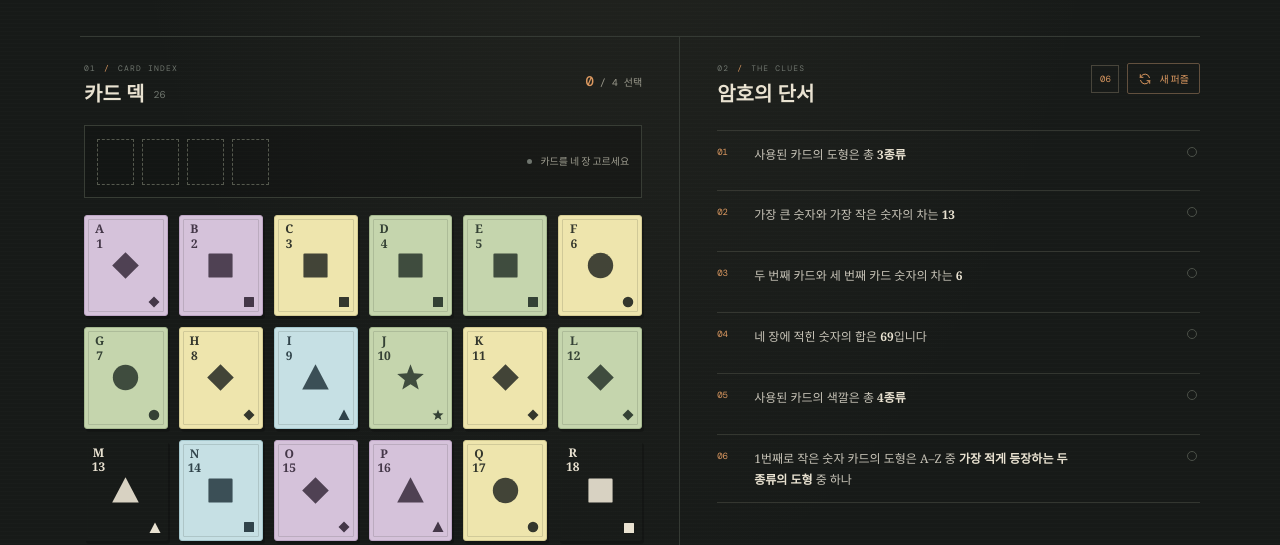
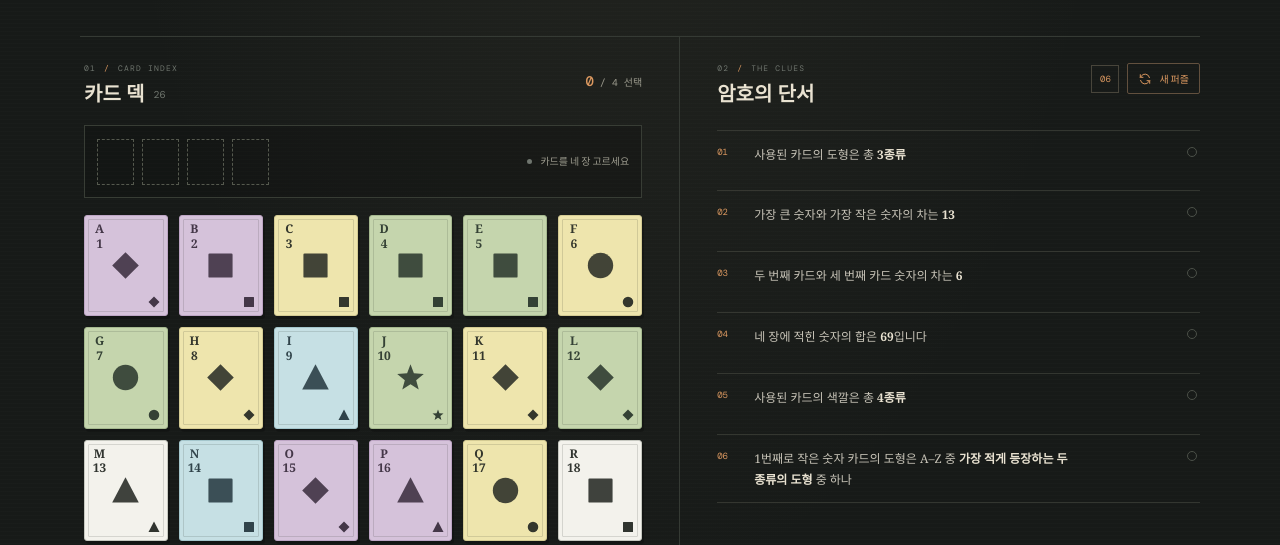
Before and after one commit to codeminnam/four-card-code-puzzle, a plain HTML site: page index.html in a window 1280 px wide. Shown: the part 255-800 px from the top of the page. Drawn offline with nearby package versions, Linux system fonts and the light colour scheme; a web font is replaced by a local one.

Commit message:
Style white cards

```diff
--- a/styles.css
+++ b/styles.css
@@ -94,7 +94,7 @@ h1 em { color: var(--copper); font-style: normal; white-space: nowrap; }
 .playing-card[data-color="green"] { --card-paper: #c5d5ad; --card-edge: #a5b88f; --card-ink: #344135; }
 .playing-card[data-color="blue"] { --card-paper: #c6e0e4; --card-edge: #a4c6cc; --card-ink: #30434a; }
 .playing-card[data-color="purple"] { --card-paper: #d5c2da; --card-edge: #bda5c4; --card-ink: #443748; }
-.playing-card[data-color="gray"] { --card-paper: #d5d4cb; --card-edge: #b9b8b0; --card-ink: #3a3b36; }
+.playing-card[data-color="white"] { --card-paper: #f3f2ec; --card-edge: #c6c8c0; --card-ink: #30342f; }
 .playing-card:nth-last-child(2) { grid-column-start: 5; }
 .playing-card:last-child { grid-column-start: 6; }
 
```
